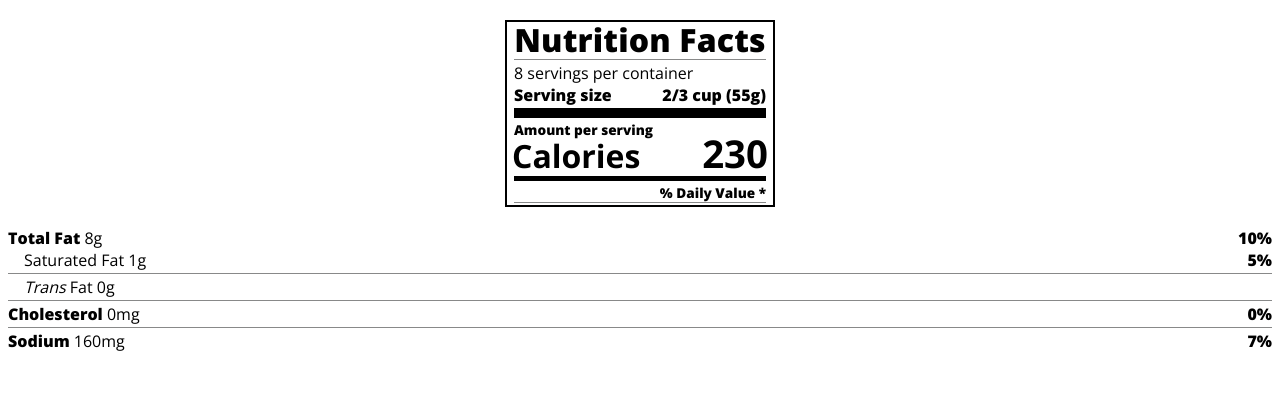
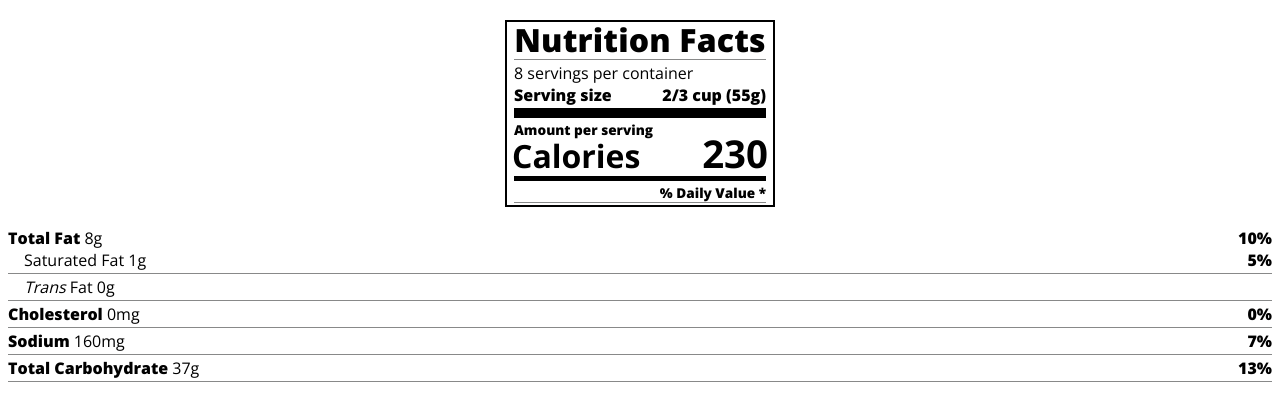
Before and after one commit to Lucas-Erkana/NutritionLabel, a plain HTML site: page index.html in a window 1280 px wide. Drawn offline with nearby package versions, Linux system fonts and the light colour scheme.

Commit message:
step 54 Added another p element with the text Total Carbohydrate 37g 13%.

```diff
--- a/index.html
+++ b/index.html
@@ -37,5 +37,9 @@
 <p><span class="bold">Cholesterol</span> 0mg <span class="bold right">0%</span></p>
 <div class="divider"></div>
 <p><span class="bold">Sodium</span> 160mg<span class="bold right">7%</span></p>
+<div class="divider"></div>
+<p><span class="bold">Total Carbohydrate</span> 37g<span class="bold right">13%</span></p>
+<div class="divider"></div>
+
 </body>
 </html>
```
